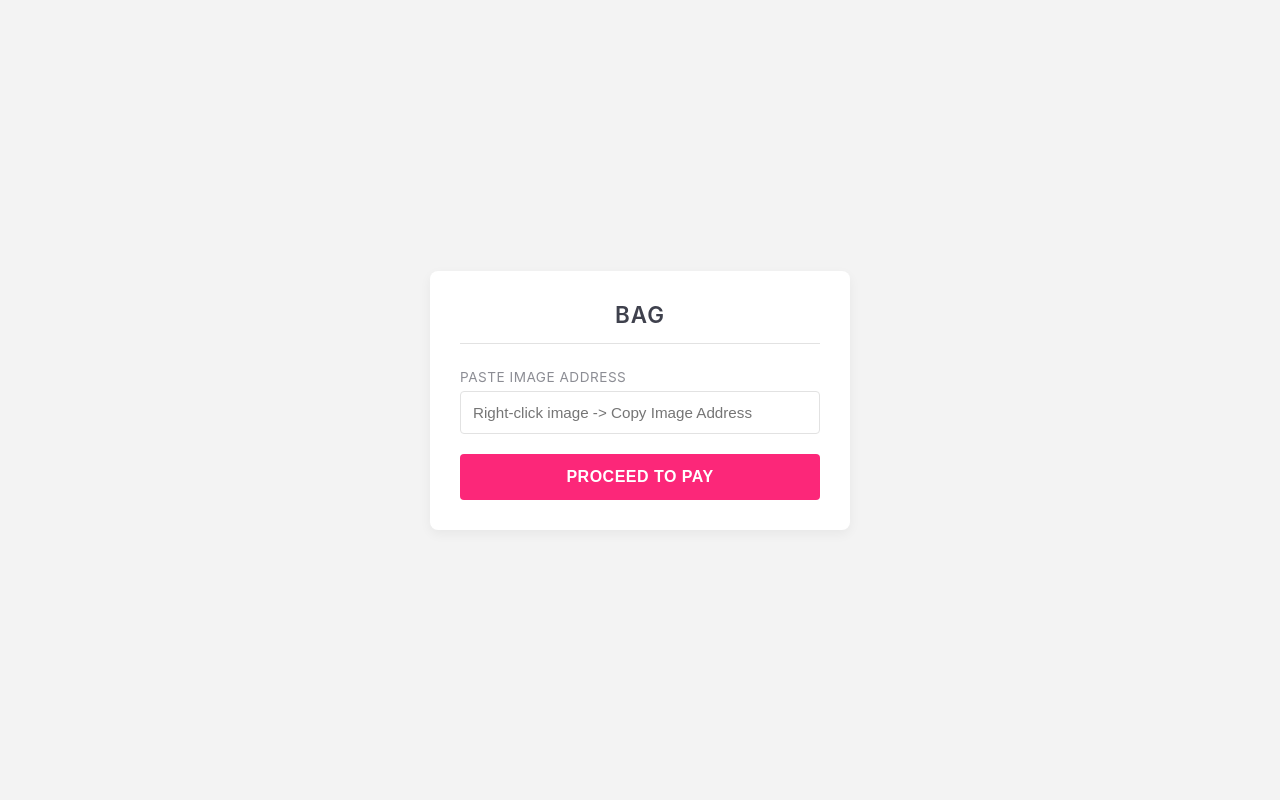
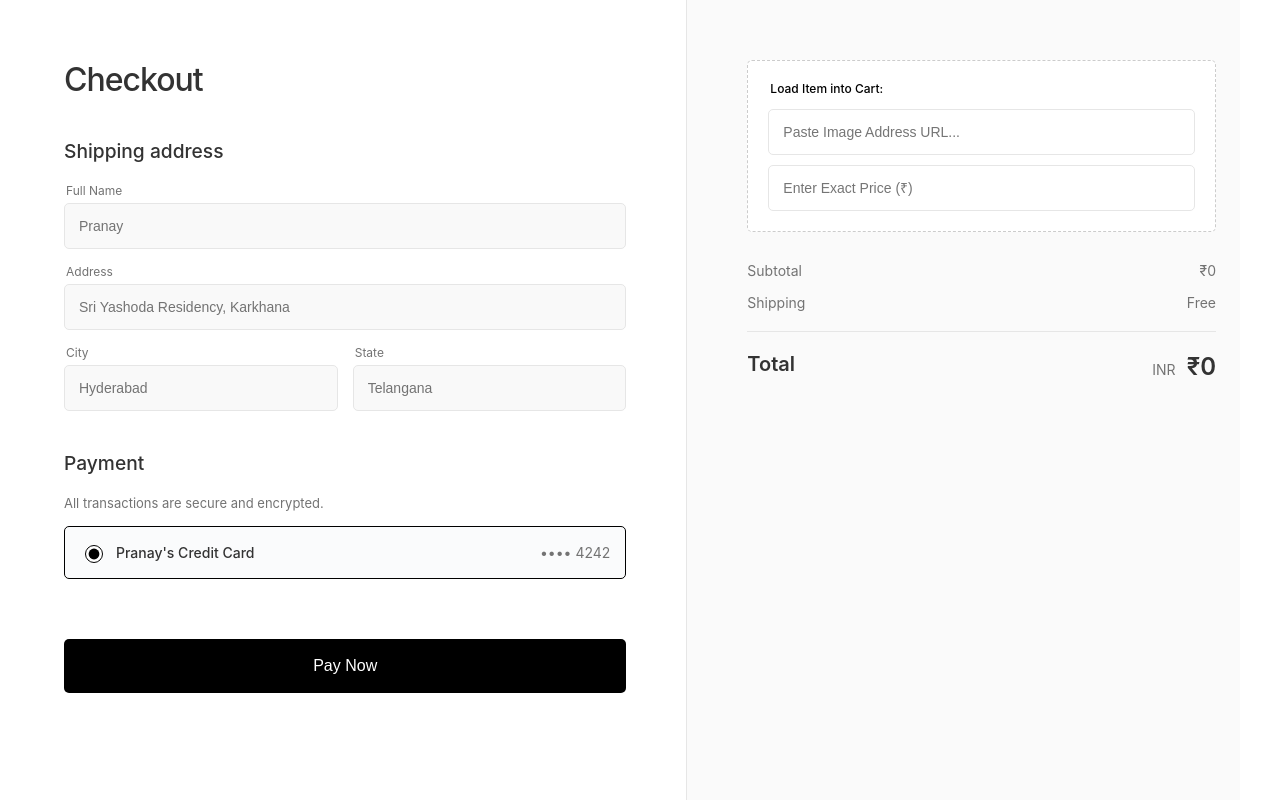
Before and after one commit to pranaykochita/shopperdope, a plain HTML site: page index.html in a window 1280 px wide. Drawn offline with Linux system fonts and the light colour scheme.

Commit message:
Update index.html

```diff
--- a/index.html
+++ b/index.html
@@ -6,274 +6,371 @@
     <title>Secure Checkout</title>
     <style>
         :root {
-            /* Nykaa-inspired color palette */
-            --bg-color: #f3f3f3;
-            --box-bg: #ffffff;
-            --text-main: #3f414d;
-            --text-sub: #8c8d94;
-            --accent-pink: #fc2779;
-            --accent-hover: #e01b67;
-            --border-color: #e2e2e2;
+            --bg-main: #ffffff;
+            --bg-sidebar: #fafafa;
+            --border-color: #e6e6e6;
+            --text-primary: #333333;
+            --text-secondary: #737373;
+            --accent: #000000;
+            --accent-hover: #333333;
+            --error: #e22120;
         }
 
         body {
-            font-family: 'Inter', -apple-system, BlinkMacSystemFont, "Segoe UI", Roboto, Helvetica, Arial, sans-serif;
-            background-color: var(--bg-color);
-            color: var(--text-main);
+            font-family: -apple-system, BlinkMacSystemFont, "Segoe UI", Roboto, Helvetica, Arial, sans-serif;
+            margin: 0;
+            padding: 0;
+            color: var(--text-primary);
+            background-color: var(--bg-main);
             display: flex;
-            justify-content: center;
-            align-items: center;
-            height: 100vh;
-            margin: 0;
+            min-height: 100vh;
         }
 
+        /* Layout */
         .checkout-container {
-            background: var(--box-bg);
-            padding: 30px;
-            border-radius: 8px;
-            box-shadow: 0 4px 12px rgba(0,0,0,0.05);
-            max-width: 420px;
+            display: flex;
             width: 100%;
-            box-sizing: border-box;
+            max-width: 1200px;
+            margin: 0 auto;
         }
 
-        .header {
-            text-align: center;
-            margin-bottom: 25px;
-            padding-bottom: 15px;
-            border-bottom: 1px solid var(--border-color);
+        .main-col {
+            flex: 1.2;
+            padding: 5% 5% 5% 2%;
         }
 
-        .header h1 {
-            font-size: 1.4em;
-            margin: 0;
-            color: var(--text-main);
-            font-weight: 600;
-            text-transform: uppercase;
-            letter-spacing: 1px;
+        .sidebar-col {
+            flex: 1;
+            background-color: var(--bg-sidebar);
+            padding: 5% 2% 5% 5%;
+            border-left: 1px solid var(--border-color);
         }
 
-        .input-group {
+        h2 {
+            font-size: 1.2rem;
+            font-weight: 500;
             margin-bottom: 20px;
+        }
+
+        /* Form Elements */
+        .section-block {
+            margin-bottom: 40px;
+        }
+
+        .form-row {
+            display: flex;
+            gap: 15px;
+            margin-bottom: 15px;
+        }
+
+        .form-group {
+            flex: 1;
+        }
+
+        input[type="text"], input[type="number"] {
+            width: 100%;
+            padding: 14px;
+            border: 1px solid var(--border-color);
+            border-radius: 5px;
+            font-size: 14px;
+            box-sizing: border-box;
+            background-color: #fff;
+            transition: border 0.2s;
+        }
+
+        input[readonly] {
+            background-color: #f9f9f9;
+            color: var(--text-secondary);
+        }
+
+        input:focus {
+            outline: none;
+            border-color: var(--accent);
         }
 
         label {
             display: block;
-            margin-bottom: 6px;
-            font-size: 0.85em;
-            color: var(--text-sub);
-            text-transform: uppercase;
-            letter-spacing: 0.5px;
+            font-size: 12px;
+            color: var(--text-secondary);
+            margin-bottom: 5px;
+            margin-left: 2px;
         }
 
-        input[type="text"] {
-            width: 100%;
-            padding: 12px;
-            border: 1px solid var(--border-color);
-            border-radius: 4px;
-            font-size: 0.95em;
-            box-sizing: border-box;
-            transition: border-color 0.2s;
+        /* Payment Box */
+        .payment-box {
+            border: 1px solid var(--accent);
+            border-radius: 5px;
+            padding: 15px;
+            background-color: #fafbfc;
+            display: flex;
+            align-items: center;
+            gap: 10px;
         }
 
-        input[type="text"]:focus {
-            border-color: var(--accent-pink);
-            outline: none;
+        .payment-box input[type="radio"] {
+            accent-color: var(--accent);
+            width: 18px;
+            height: 18px;
         }
 
-        .product-preview {
-            display: none;
-            text-align: center;
-            margin: 20px 0;
-            padding: 15px;
-            border: 1px solid var(--border-color);
-            border-radius: 4px;
-            background: #fafafa;
+        /* Sidebar Inputs & Summary */
+        .product-setup {
+            background: #fff;
+            padding: 20px;
+            border: 1px dashed #ccc;
+            border-radius: 5px;
+            margin-bottom: 30px;
         }
 
-        .product-preview img {
-            max-width: 120px;
-            max-height: 120px;
-            object-fit: contain;
-            margin-bottom: 10px;
+        .product-preview-container {
+            display: flex;
+            align-items: center;
+            gap: 15px;
+            margin-bottom: 25px;
+            display: none;
         }
 
-        .price-row {
+        .product-img {
+            width: 80px;
+            height: 80px;
+            border-radius: 8px;
+            border: 1px solid var(--border-color);
+            object-fit: contain;
+            background: #fff;
+        }
+
+        .summary-row {
             display: flex;
             justify-content: space-between;
-            font-size: 1.1em;
-            font-weight: 600;
-            margin-bottom: 20px;
-            padding-top: 15px;
-            border-top: 1px dashed var(--border-color);
+            margin-bottom: 15px;
+            font-size: 14px;
+            color: var(--text-secondary);
         }
 
-        .btn-primary {
-            background-color: var(--accent-pink);
+        .summary-total {
+            display: flex;
+            justify-content: space-between;
+            margin-top: 20px;
+            padding-top: 20px;
+            border-top: 1px solid var(--border-color);
+            font-size: 20px;
+            font-weight: 600;
+            color: var(--text-primary);
+        }
+
+        /* Button */
+        .btn-pay {
+            background-color: var(--accent);
             color: white;
             border: none;
-            padding: 14px 20px;
+            padding: 18px;
             width: 100%;
-            border-radius: 4px;
-            font-size: 1em;
-            font-weight: 600;
+            border-radius: 5px;
+            font-size: 16px;
+            font-weight: 500;
             cursor: pointer;
-            text-transform: uppercase;
-            letter-spacing: 0.5px;
             transition: background-color 0.2s;
+            margin-top: 20px;
         }
 
-        .btn-primary:hover {
+        .btn-pay:hover {
             background-color: var(--accent-hover);
         }
 
+        /* Processing State */
+        .processing-overlay {
+            position: fixed;
+            top: 0; left: 0; width: 100%; height: 100%;
+            background: rgba(255, 255, 255, 0.9);
+            display: none;
+            justify-content: center;
+            align-items: center;
+            flex-direction: column;
+            z-index: 100;
+        }
+
         .spinner {
-            display: none;
-            margin: 20px auto;
-            border: 3px solid rgba(252, 39, 121, 0.2);
-            border-top: 3px solid var(--accent-pink);
+            border: 4px solid #f3f3f3;
+            border-top: 4px solid var(--accent);
             border-radius: 50%;
-            width: 24px;
-            height: 24px;
+            width: 40px;
+            height: 40px;
             animation: spin 1s linear infinite;
+            margin-bottom: 20px;
         }
 
         @keyframes spin { 0% { transform: rotate(0deg); } 100% { transform: rotate(360deg); } }
 
-        .success-state {
+        /* Success State */
+        .success-content {
+            text-align: center;
             display: none;
-            text-align: center;
         }
 
-        .icon-check {
-            color: #4caf50;
-            font-size: 48px;
-            margin-bottom: 10px;
+        .success-content svg {
+            width: 60px;
+            height: 60px;
+            fill: #28a745;
+            margin-bottom: 15px;
         }
 
-        .receipt-box {
-            background: #f9f9f9;
-            border: 1px solid var(--border-color);
-            padding: 20px;
-            border-radius: 4px;
-            margin-top: 20px;
-            text-align: left;
-            font-size: 0.9em;
-            line-height: 1.6;
+        @media (max-width: 800px) {
+            .checkout-container { flex-direction: column-reverse; }
+            .sidebar-col { border-left: none; border-bottom: 1px solid var(--border-color); padding: 5%; }
+            .main-col { padding: 5%; }
         }
     </style>
 </head>
 <body>
 
-    <div class="checkout-container">
+    <div class="checkout-container" id="checkout-view">
 
-        <div id="checkout-form">
-            <div class="header">
-                <h1>Bag</h1>
-            </div>
+        <div class="main-col">
+            <h1 style="font-weight: 500; letter-spacing: -1px; margin-top: 0; margin-bottom: 40px;">Checkout</h1>
 
-            <div class="input-group">
-                <label for="img-url">Paste Image Address</label>
-                <input type="text" id="img-url" placeholder="Right-click image -> Copy Image Address" oninput="loadPreview()">
-            </div>
-
-            <div class="product-preview" id="product-preview">
-                <img id="preview-img" src="" alt="Product">
-                <div id="item-name" style="font-size: 0.9em; color: var(--text-main);">Premium Product</div>
-            </div>
-
-            <div class="price-row" id="price-row" style="display: none;">
-                <span>Grand Total</span>
-                <span id="price-display">₹0</span>
-            </div>
-
-            <button class="btn-primary" id="pay-btn" onclick="processPayment()">Proceed To Pay</button>
-            <div class="spinner" id="spinner"></div>
-        </div>
-
-        <div class="success-state" id="success-state">
-            <div class="icon-check">✓</div>
-            <h2 style="margin: 10px 0;">Order Placed!</h2>
-            <p style="color: var(--text-sub); font-size: 0.9em;">Your order has been successfully confirmed.</p>
-
-            <div class="receipt-box">
-                <strong>Order ID:</strong> <span id="order-id"></span><br>
-                <strong>Date:</strong> <span id="order-date"></span><br>
-                <strong>Payment Method:</strong> Prepaid<br>
-                <hr style="border: none; border-top: 1px dashed var(--border-color); margin: 15px 0;">
-                <div style="display: flex; justify-content: space-between; font-weight: 600;">
-                    <span>Total Amount Paid:</span>
-                    <span id="receipt-total"></span>
+            <div class="section-block">
+                <h2>Shipping address</h2>
+                <div class="form-group" style="margin-bottom: 15px;">
+                    <label>Full Name</label>
+                    <input type="text" value="Pranay" readonly>
+                </div>
+                <div class="form-group" style="margin-bottom: 15px;">
+                    <label>Address</label>
+                    <input type="text" value="Sri Yashoda Residency, Karkhana" readonly>
+                </div>
+                <div class="form-row">
+                    <div class="form-group">
+                        <label>City</label>
+                        <input type="text" value="Hyderabad" readonly>
+                    </div>
+                    <div class="form-group">
+                        <label>State</label>
+                        <input type="text" value="Telangana" readonly>
+                    </div>
                 </div>
             </div>
 
-            <button class="btn-primary" style="margin-top: 25px; background-color: var(--text-main);" onclick="resetForm()">Continue Shopping</button>
+            <div class="section-block">
+                <h2>Payment</h2>
+                <p style="font-size: 13px; color: var(--text-secondary); margin-bottom: 15px;">All transactions are secure and encrypted.</p>
+                <div class="payment-box">
+                    <input type="radio" checked id="card-payment">
+                    <label for="card-payment" style="margin: 0; font-size: 14px; font-weight: 500; color: var(--text-primary);">
+                        Pranay's Credit Card
+                    </label>
+                    <span style="margin-left: auto; font-size: 14px; color: var(--text-secondary);">•••• 4242</span>
+                </div>
+            </div>
+
+            <button class="btn-pay" onclick="simulatePayment()">Pay Now</button>
+        </div>
+
+        <div class="sidebar-col">
+
+            <div class="product-setup">
+                <label style="color: #000; font-weight: 500;">Load Item into Cart:</label>
+                <input type="text" id="img-url" placeholder="Paste Image Address URL..." style="margin-top: 8px; margin-bottom: 10px;" oninput="updatePreview()">
+                <input type="number" id="item-price" placeholder="Enter Exact Price (₹)" oninput="updatePreview()">
+            </div>
+
+            <div class="product-preview-container" id="preview-container">
+                <img src="" id="preview-img" class="product-img" alt="Product Image">
+                <div style="flex: 1;">
+                    <div style="font-weight: 500; font-size: 14px; margin-bottom: 5px;">Premium Selection</div>
+                    <div style="font-size: 13px; color: var(--text-secondary);">Qty: 1</div>
+                </div>
+                <div style="font-weight: 500;" id="line-price">₹0</div>
+            </div>
+
+            <div class="summary-row">
+                <span>Subtotal</span>
+                <span id="subtotal-display">₹0</span>
+            </div>
+            <div class="summary-row">
+                <span>Shipping</span>
+                <span>Free</span>
+            </div>
+            <div class="summary-total">
+                <span>Total</span>
+                <span style="font-size: 24px;">
+                    <span style="font-size: 14px; color: var(--text-secondary); font-weight: 400; margin-right: 5px;">INR</span>
+                    <span id="total-display">₹0</span>
+                </span>
+            </div>
         </div>
 
     </div>
 
+    <div class="processing-overlay" id="overlay">
+        <div class="spinner" id="spinner"></div>
+        <div id="processing-text" style="font-weight: 500; color: var(--text-primary); margin-top: 10px;">Processing payment...</div>
+
+        <div class="success-content" id="success">
+            <svg viewBox="0 0 24 24"><path d="M12 2C6.48 2 2 6.48 2 12s4.48 10 10 10 10-4.48 10-10S17.52 2 12 2zm-2 15l-5-5 1.41-1.41L10 14.17l7.59-7.59L19 8l-9 9z"/></svg>
+            <h2 style="margin: 0 0 10px 0;">Order confirmed</h2>
+            <p style="color: var(--text-secondary); font-size: 15px; margin-bottom: 30px;">Your order has been accepted. We'll send shipping updates shortly.</p>
+            <p style="font-size: 14px;"><strong>Order number:</strong> <span id="order-num"></span></p>
+            <button class="btn-pay" style="width: auto; padding: 12px 30px;" onclick="location.reload()">Continue Shopping</button>
+        </div>
+    </div>
+
     <script>
-        let currentTotal = "₹0";
+        function updatePreview() {
+            const imgUrl = document.getElementById('img-url').value;
+            const price = document.getElementById('item-price').value;
+            const container = document.getElementById('preview-container');
 
-        function loadPreview() {
-            const imgUrl = document.getElementById('img-url').value;
-            const previewBox = document.getElementById('product-preview');
-            const previewImg = document.getElementById('preview-img');
-            const priceRow = document.getElementById('price-row');
-            const priceDisplay = document.getElementById('price-display');
+            // Handle Image
+            if (imgUrl.length > 5) {
+                document.getElementById('preview-img').src = imgUrl;
+                container.style.display = 'flex';
+            } else {
+                container.style.display = 'none';
+            }
 
-            if (imgUrl.match(/\.(jpeg|jpg|gif|png|webp)$/i) || imgUrl.includes('images')) {
-                previewImg.src = imgUrl;
-                previewBox.style.display = 'block';
-
-                // Generate realistic INR price between 500 and 4500
-                const randomPrice = Math.floor(Math.random() * (4500 - 500 + 1)) + 500;
-                currentTotal = `₹${randomPrice.toLocaleString('en-IN')}`;
-
-                priceDisplay.innerText = currentTotal;
-                priceRow.style.display = 'flex';
+            // Handle Price Formatting
+            if (price) {
+                const formattedPrice = '₹' + parseInt(price).toLocaleString('en-IN');
+                document.getElementById('line-price').innerText = formattedPrice;
+                document.getElementById('subtotal-display').innerText = formattedPrice;
+                document.getElementById('total-display').innerText = formattedPrice;
             } else {
-                previewBox.style.display = 'none';
-                priceRow.style.display = 'none';
+                document.getElementById('line-price').innerText = '₹0';
+                document.getElementById('subtotal-display').innerText = '₹0';
+                document.getElementById('total-display').innerText = '₹0';
             }
         }
 
-        function processPayment() {
-            const imgUrl = document.getElementById('img-url').value;
-            if (!imgUrl) return;
+        function simulatePayment() {
+            const price = document.getElementById('item-price').value;
+            if (!price) {
+                alert('Please load an item and price first to complete checkout.');
+                return;
+            }
 
-            document.getElementById('pay-btn').style.display = 'none';
-            document.getElementById('spinner').style.display = 'block';
+            const overlay = document.getElementById('overlay');
+            const spinner = document.getElementById('spinner');
+            const processingText = document.getElementById('processing-text');
+            const success = document.getElementById('success');
 
-            // Simulate payment processing time
+            // Show processing screen
+            overlay.style.display = 'flex';
+            spinner.style.display = 'block';
+            processingText.style.display = 'block';
+            success.style.display = 'none';
+
+            // Simulate server delay
             setTimeout(() => {
-                document.getElementById('checkout-form').style.display = 'none';
+                spinner.style.display = 'none';
+                processingText.style.display = 'none';
 
-                // Generate random Order ID
-                const orderId = 'NYK-' + Math.floor(10000000 + Math.random() * 90000000);
+                // Generate realistic order number
+                const orderPrefix = Math.random() > 0.5 ? 'ORD' : '#';
+                document.getElementById('order-num').innerText = orderPrefix + Math.floor(100000000 + Math.random() * 900000000);
 
-                // Get current date formatted
-                const today = new Date();
-                const dateString = today.toLocaleDateString('en-IN', { day: 'numeric', month: 'short', year: 'numeric' });
-
-                document.getElementById('order-id').innerText = orderId;
-                document.getElementById('order-date').innerText = dateString;
-                document.getElementById('receipt-total').innerText = currentTotal;
-
-                document.getElementById('success-state').style.display = 'block';
-            }, 2000);
-        }
-
-        function resetForm() {
-            document.getElementById('success-state').style.display = 'none';
-            document.getElementById('checkout-form').style.display = 'block';
-            document.getElementById('pay-btn').style.display = 'block';
-            document.getElementById('spinner').style.display = 'none';
-
-            document.getElementById('img-url').value = '';
-            document.getElementById('product-preview').style.display = 'none';
-            document.getElementById('price-row').style.display = 'none';
-            currentTotal = "₹0";
+                // Show success
+                success.style.display = 'block';
+            }, 2500); // 2.5 seconds feels like a real gateway authorization
         }
     </script>
 </body>
```
